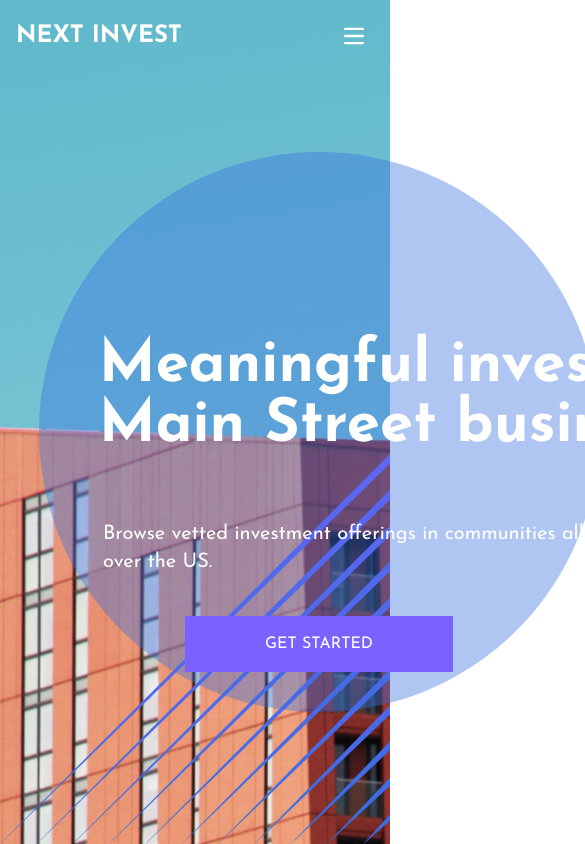
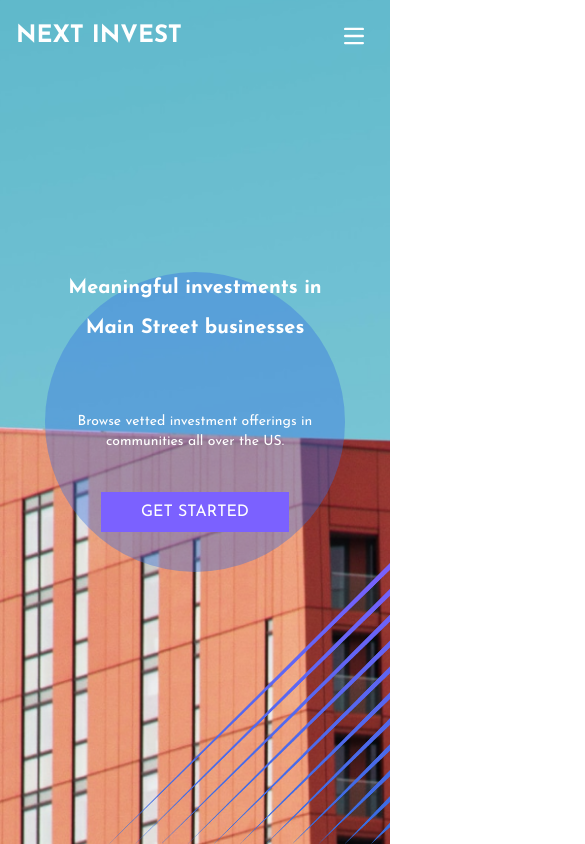
Before and after one commit to reza-alaedini/next-invest, a React (Create React App) app: page / in a window 390 px wide. Shown: the top 844 px of the page, 585 px wide, since content can reach past the window. Built offline with nearby package versions, Linux system fonts and the light colour scheme.

Commit message:
make header & hero responsive

```diff
--- a/src/components/Header.js
+++ b/src/components/Header.js
@@ -39,7 +39,7 @@ function Header() {
               />
             </svg>
           </button>
-          <div class="hidden w-full md:block md:w-auto" id="navbar-multi-level">
+          <div class="hidden w-full md:block md:w-auto z-20" id="navbar-multi-level">
             <ul class="flex flex-col items-center font-medium p-4 md:p-0 mt-4 border md:bg-transparent bg-white border-gray-100 rounded-lg  md:space-x-8 rtl:space-x-reverse md:flex-row md:mt-0 md:border-0">
               <li>
                 <button
@@ -246,19 +246,19 @@ function Header() {
         </div>
       </nav>
       {/* End of Navbar */}
-      <img src={bottomShape} className="absolute bottom-0 right-0" />
+      <img src={bottomShape} className="absolute bottom-0 right-0 z-0 h-1/3 sm:h-2/4" />
 
       {/* Start of header content */}
-      <div className={styles.circle}>
-        <p className={`text-6xl ml-80 font-bold text-white ${styles.titleHeader}`}>
+      <div className={`${styles.circle} z-10`}>
+        <p className={`text-4xl xl:text-6xl ml-40 xl:ml-80 font-bold text-white ${styles.titleHeader}`}>
           Meaningful investments in <br />
           Main Street businesses
         </p>
         <br />
-        <p className="text-white text-xl ml-16 my-10">
+        <p className="text-white text-sm sm:text-xl  sm:ml-16 my-10 text-center sm:text-left">
           Browse vetted investment offerings in communities all over the US.
         </p>
-        <button className="text-white bg-[#7B61FF] px-20 py-4 mb-10">
+        <button className="text-white bg-[#7B61FF] px-10 sm:px-20 py-2 sm:py-4 mb-10">
           GET STARTED
         </button>
       </div>
--- a/src/components/Header.module.css
+++ b/src/components/Header.module.css
@@ -23,3 +23,26 @@
 .titleHeader {
   white-space: nowrap;
 }
+
+@media screen and (max-width: 1280px) {
+  .circle {
+    width: 400px;
+    height: 400px;
+  }
+}
+
+@media screen and (max-width: 640px) {
+  .circle {
+    width: 300px;
+    height: 300px;
+    /* position: static; */
+    top: 50%;
+    left: 50%;
+    transform: translate(-50%, -50%);
+  }
+  .titleHeader {
+    font-size: 20px;
+    margin: 0;
+    text-align: center;
+  }
+}
```
Also changed, not shown: public/manifest.json (deleted), public/robots.txt (deleted).
